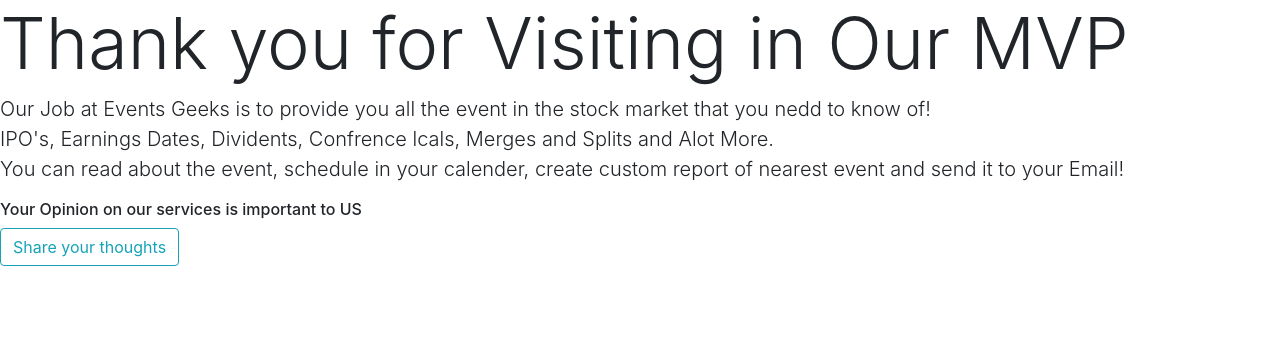
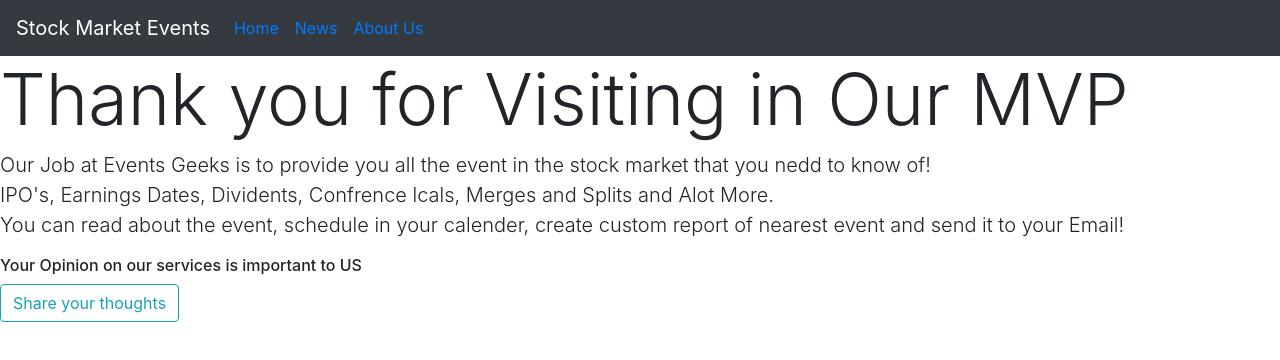
Before and after one commit to SegevKest/Stock_Market_Events, a React (Create React App) app: page /aboutus in a window 1280 px wide. Shown: the top 360 px of the page. Built offline with nearby package versions, Linux system fonts and the light colour scheme.

Commit message:
Adding router, changing the services screen and function

```diff
--- a/src/components/common_Copms/Header.js
+++ b/src/components/common_Copms/Header.js
@@ -24,10 +24,9 @@
         Stock Market Events
       </Navbar.Brand>
       <Nav className="mr-auto">
-        <Nav.Link ><Link to="">Home</Link></Nav.Link>
-        <Nav.Link ><Link to="">News</Link></Nav.Link>
-        <Nav.Link ><Link to="">About Us</Link></Nav.Link>
-
+        <Nav.Link ><Link to="/">Home</Link></Nav.Link>
+        <Nav.Link ><Link to="/news">News</Link></Nav.Link>
+        <Nav.Link ><Link to="/aboutus">About Us</Link></Nav.Link>
       </Nav>
     </Navbar>
     </div>
--- a/src/components/common_Copms/Landing_Page.js
+++ b/src/components/common_Copms/Landing_Page.js
@@ -5,6 +5,7 @@
 import Earnings from '../main_Components/Earnings';
 import About_us from '../main_Components/About_us';
 import News from '../main_Components/News';
+import Header from './Header';
 
 
 
@@ -16,16 +17,17 @@
         <div>
          <Router>
           <div>
+            <Header/>
             <Switch>
               <Route  path="/ipos" ><IPOS/></Route>
               <Route  path="/earnings"  ><Earnings/></Route>
               <Route  path="/news" ><News/></Route>
               <Route  path="/aboutus"  ><About_us/></Route>
-              <Route  exact path="" ><Main_Frame/></Route>
+              <Route  exact path="/" ><Main_Frame/></Route>
             </Switch>
           </div>
         </Router>
-        </div>
+      </div>
 
   );
   }
--- a/src/components/common_Copms/Service.js
+++ b/src/components/common_Copms/Service.js
@@ -9,7 +9,7 @@
     this.moveToServiceByClick = this.moveToServiceByClick.bind(this);
   }
 
-  moveToServiceByClick(e) {
+  moveToServiceByClick() {
     /* when Clicking on the Service, We will return the Name of the Service Selected */
     this.props.selectService(this.props.service.serviceName);
   }
--- a/src/components/main_Components/Main_Frame.js
+++ b/src/components/main_Components/Main_Frame.js
@@ -49,9 +49,9 @@
 
     return (
       <Jumbotron >
-        <Header/>
-        <News></News>
-        {/* Add here the main services that we offer*/}
+
+
+        {/* Add here the main services that we offer
         { this.state.isInMainServices ?
         <Our_Services ourServices={this.state.ourServices} selectService={this.userSelectedService}></Our_Services>
         : null }
@@ -61,7 +61,9 @@
           <IPOS current={selectedService}/> : <Earnings current={selectedService} /> )
          : null
         }
+*/}
 
+      <Our_Services ourServices={this.state.ourServices} selectService={this.userSelectedService}></Our_Services>
 
       </Jumbotron>
   );
```
